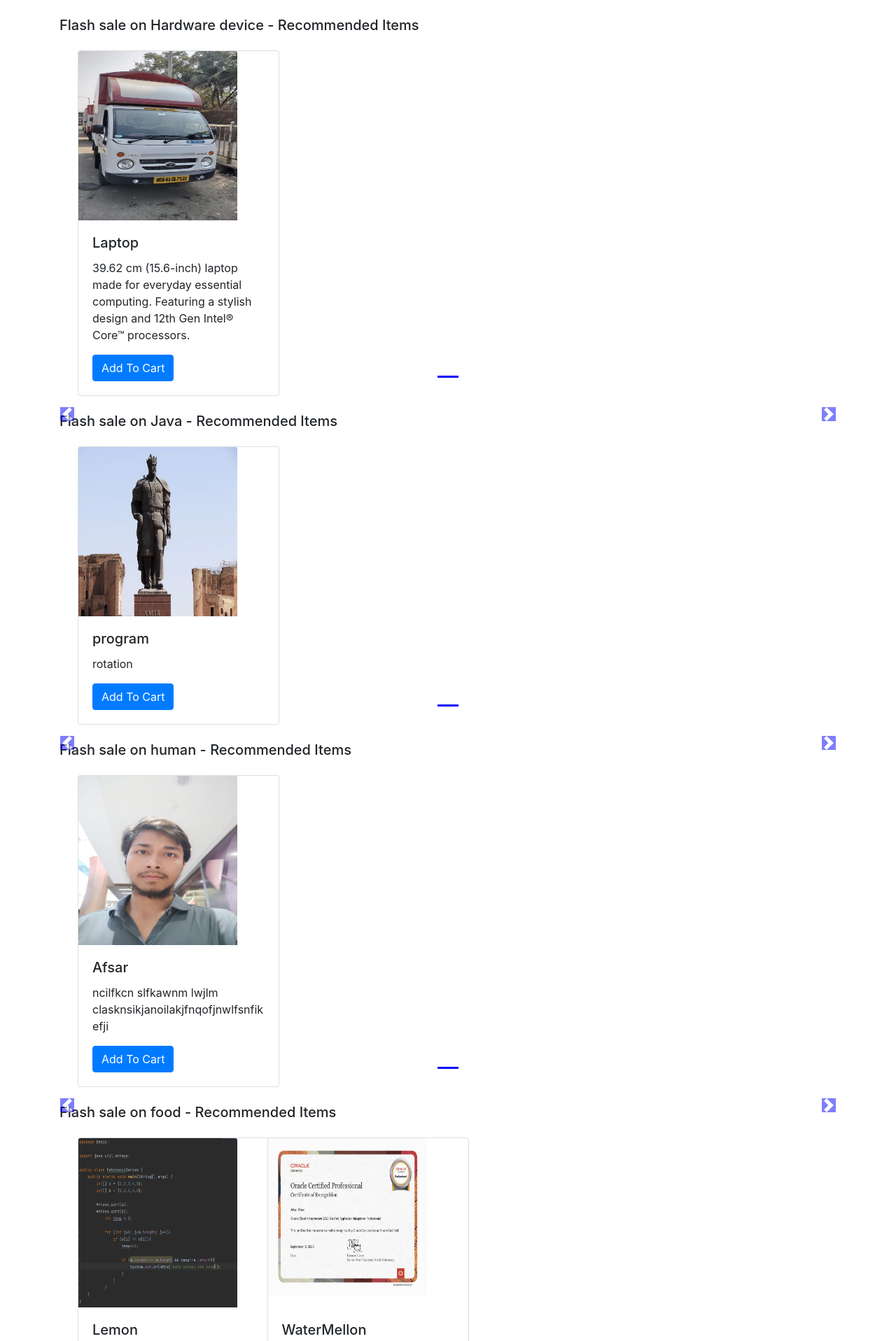
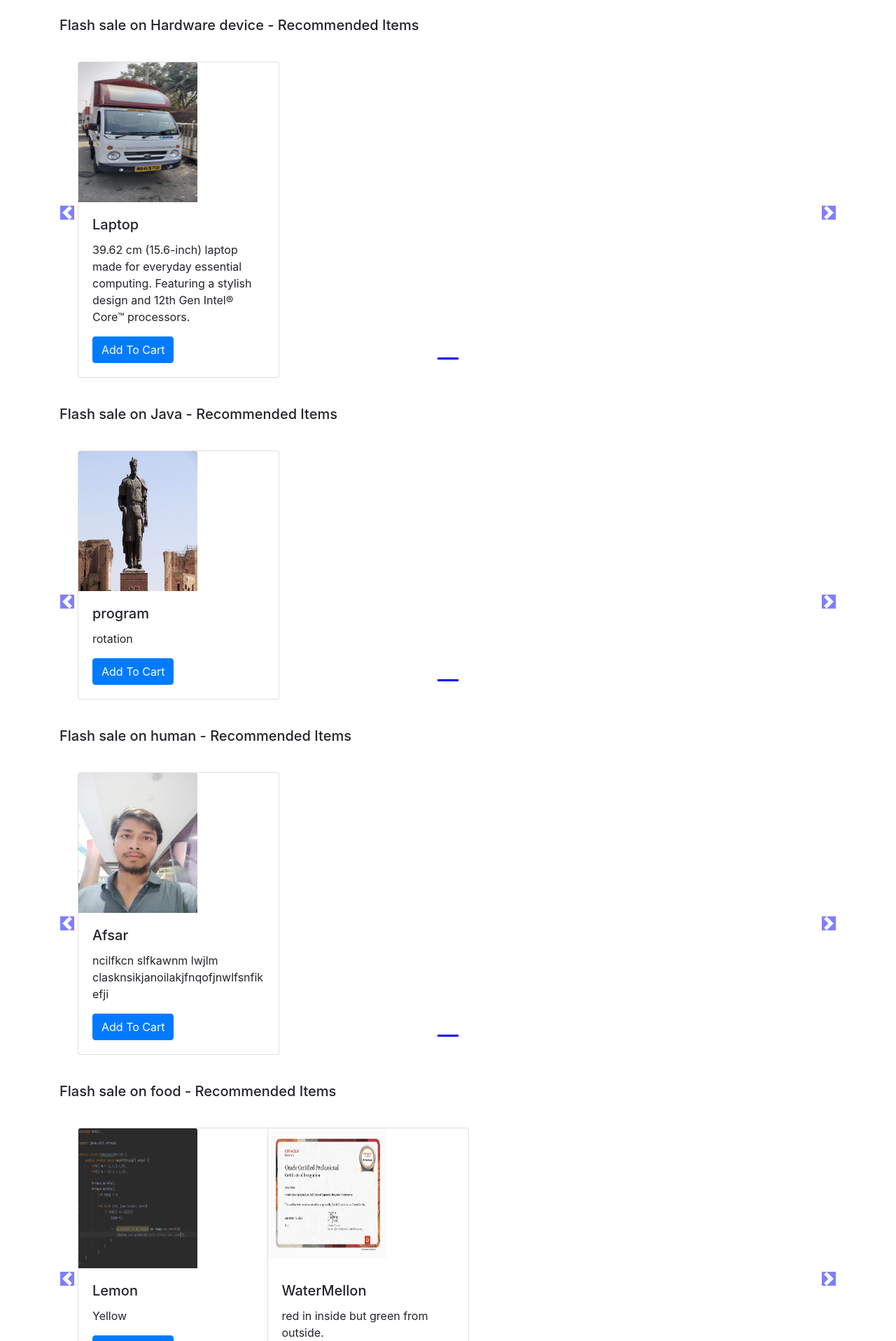
Before and after one commit to KhanAfsar12/E-Commerce-Website, a Django app: page /shop/ in a window 1280 px wide. Shown: the part 56-1973 px from the top of the page at 70% size. Run offline with Django 5.2, Linux system fonts and the light colour scheme; data comes from the database, SQL or seed files in the repository; some libraries are stand-ins or nearby versions.

Commit message:
Adding bootstrap and some CSS.

```diff
--- a/mac/shop/templates/shop/index.html
+++ b/mac/shop/templates/shop/index.html
@@ -13,8 +13,8 @@
 
       .col-md-3 img{
 
-      max-width:227px;
-      height:242px;
+      width:170px;
+      height:200px;
       }
 
       body .carousel-indicator li{
@@ -33,6 +33,7 @@
       .carousel-control-next{
       top:auto;
       bottom:auto;
+      padding-top:222px;
       }
         body .no-padding{
         padding-left: 0,
@@ -48,7 +49,8 @@
     <!--   Slideshow starts here-->
     {% for product, range, nSlides in allProds %}
     <h5 class="my-4">Flash sale on {{product.0.category}} - Recommended Items</h5>
-  <div id="demo{{forloop.counter}}" class="carousel slide my-3" data-ride="carousel">
+    <div class="row">
+  <div id="demo{{forloop.counter}}" class="col carousel slide my-3" data-ride="carousel">
    <ul class="carousel-indicators">
     <li data-target="#demo{{forloop.counter}}" data-slide-to="0" class="active"></li>
 
@@ -94,6 +96,7 @@
       <a class="carousel-control-next" href="#demo{{forloop.counter}}" data-slide="next">
         <span class="carousel-control-next-icon"></span>
       </a>
+        </div>
     {% endfor %}
     </div>
 {% endblock %}
```
